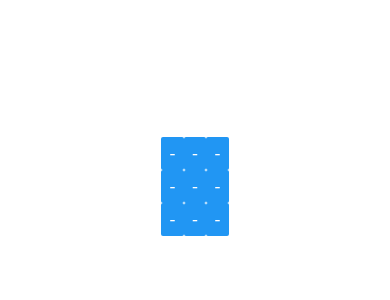
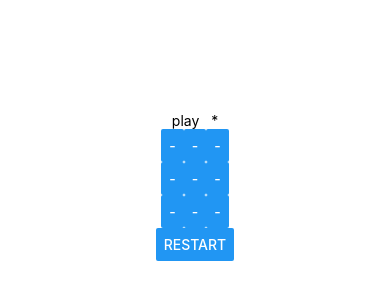
Before and after one commit to YOEL311/ticTacTocRN, a React Native app: screen / in a window 390 px wide. Shown: the part 236-536 px from the top of the page. Built offline with nearby package versions, Linux system fonts and the light colour scheme.

Commit message:
fix litle bag to check row

```diff
--- a/App.js
+++ b/App.js
@@ -32,6 +32,8 @@ const App: () => React$Node = () => {
       // Toast.show('Unable to continue playing', Toast.LONG);
       return;
     }
+    if (table[row][col] !== null) return;
+
     const newRow = [...table[row]];
     newRow[col] = simple[queue];
     setTable({...table, [row]: newRow});
@@ -41,15 +43,19 @@ const App: () => React$Node = () => {
   React.useEffect(() => {
     for (let i = 0; i < 3; i++) {
       const first = table[i][0];
-      if (first === null) return;
-      if (
-        first === table[i][0] &&
-        first === table[i][1] &&
-        first === table[i][2]
-      ) {
+      if (first === null) continue;
+      if (first === table[i][1] && first === table[i][2]) {
         setWinner(true);
-        displaySuccess();
+        // displaySuccess();
       }
+
+      const firstR = table[0][i];
+      if (firstR === null) continue;
+      if (firstR === table[1][i] && firstR === table[2][i]) {
+        setWinner(true);
+        // displaySuccess();
+      }
+
       const firstE = table[1][1];
       if (firstE === null) return;
       if (
@@ -62,13 +68,15 @@ const App: () => React$Node = () => {
 
     // eslint-disable-next-line react-hooks/exhaustive-deps
   }, [queue]);
-  const displaySuccess = () => {
-    // Toast.show('success', Toast.LONG);
-  };
+  // const displaySuccess = () => {
+  //   // Toast.show('success', Toast.LONG);
+  // };
 
   return (
     <View style={styles.container}>
-      <Text>{winner ? 'Unable to continue playing' : ''}</Text>
+      <Text>
+        {winner ? 'Unable to continue playing' : 'play   ' + simple[queue]}
+      </Text>
       {Object.keys(table).map((row, indexRow) => {
         return (
           <View key={indexRow} style={styles.rowTable}>
@@ -86,6 +94,16 @@ const App: () => React$Node = () => {
           </View>
         );
       })}
+      <Button
+        onPress={() => {
+          setTable(initTable);
+          setWinner(false);
+          // pressCell(indexRow, indexCol);
+        }}
+        title={'restart'}
+      />
+
+      {/* ); */}
     </View>
   );
 };
```
